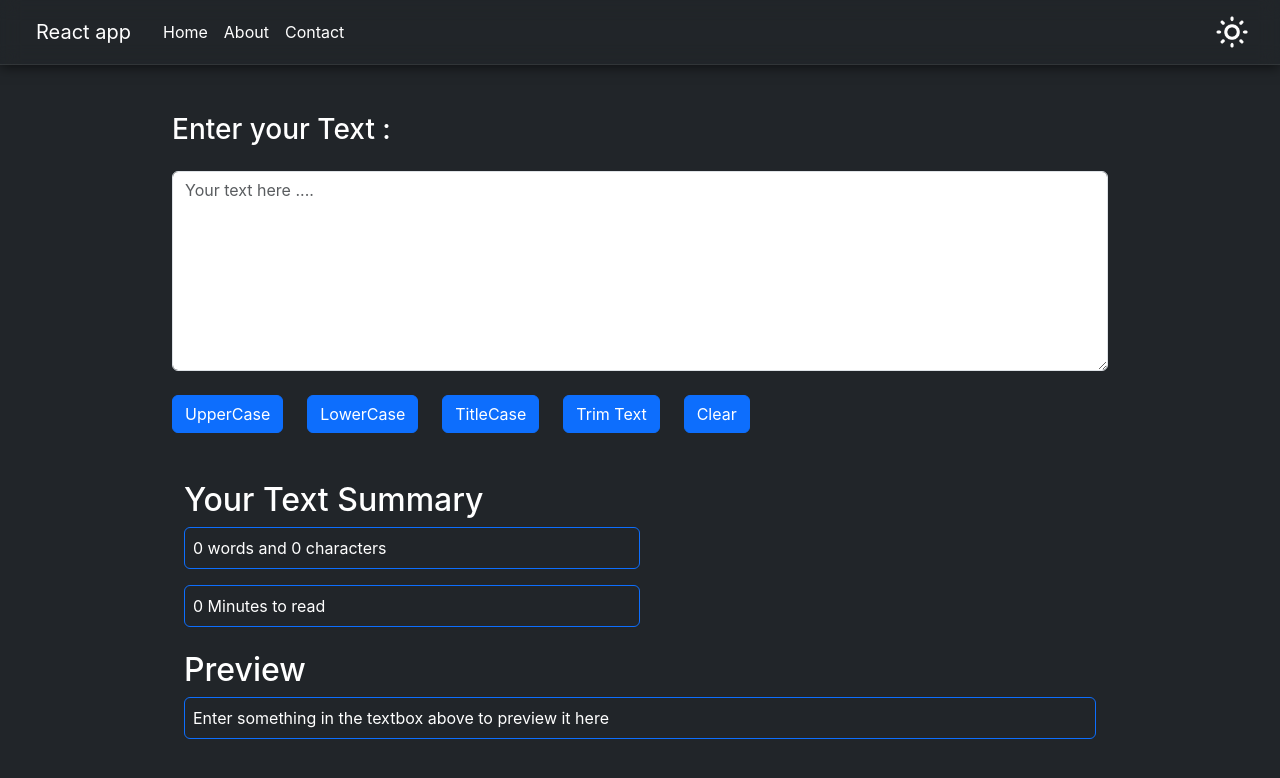
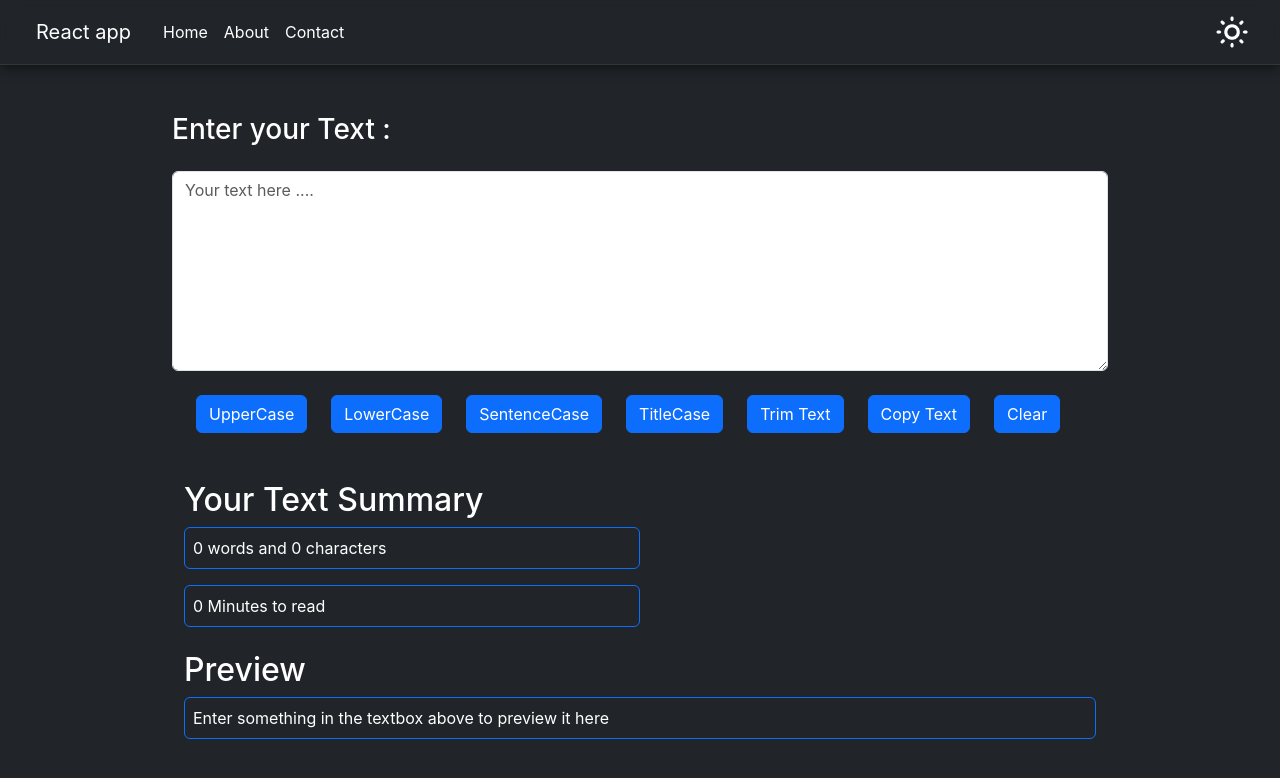
Before and after one commit to Varun04-pixel/TextUtils, a React (Create React App) app: page / in a window 1280 px wide. Shown: the top 778 px of the page. Built offline with nearby package versions, Linux system fonts and the light colour scheme.

Commit message:
added more features (buttons)

```diff
--- a/src/Component/Form.js
+++ b/src/Component/Form.js
@@ -2,6 +2,7 @@ import React, { useState } from "react";
 
 function Form() {
   const [text, setText] = useState("");
+  const [copyBtn, setCoptBtn] = useState('Copy Text')
 
   const handleOnChange = (event) => {
     setText(event.target.value);
@@ -14,9 +15,45 @@ function Form() {
     const newText = text.toLowerCase();
     setText(newText);
   }
+  const handleOnClickSentence = () => {
+    handleOnClickTrim();
+    let newText = "";
+    for(let i=0; i<text.length; i++) {
+      if(i===0) {
+        newText += text[i].toUpperCase();
+        i++;
+      }
+      if(text[i] === ".") {
+        if(text[i+1] !== " ") {
+          newText += ". ";
+          newText += text[i+1].toUpperCase();
+          i++;
+        } else {
+          newText += ". ";
+          newText += text[i+2].toUpperCase();
+          i+=2;
+        }
+      } else {
+        newText += text[i].toLowerCase();
+      }
+    }
+    setText(newText);
+  }
   const handleOnClickTrim = () => {
-    const newText = text.trim();
-    setText(newText);
+    let newText = ''
+    let spaceSeen = false
+    for(let a of text) {
+      if(a === " ") {
+        if(!spaceSeen) {
+          newText += " "
+          spaceSeen = true
+        }
+      } else {
+        newText += a;
+        spaceSeen = false
+      }
+    }
+    setText(newText)
   }
   const handleOnClickTitle = () => {
     const newText = text.split(" ").filter((ele) => {
@@ -25,6 +62,13 @@ function Form() {
       return ele.charAt(0).toUpperCase()+ele.slice(1).toLowerCase();
     }).join(" ");
     setText(newText);
+  }
+  const handleOnCopy = () => {
+    navigator.clipboard.writeText(text)
+    setCoptBtn('Copied')
+    setTimeout(() => {
+      setCoptBtn("Copy Text");
+    }, 2000);
   }
   const handleOnClear = () => {
     setText("");
@@ -44,14 +88,20 @@ function Form() {
           width: "100%",
         }}
       ></textarea>
-      <button onClick={handleOnClickUpper} className="btn btn-primary my-4">
+      <button onClick={handleOnClickUpper} className="btn btn-primary my-4 mx-4">
         UpperCase
       </button>
       <button
         onClick={handleOnClickLower}
-        className="btn btn-primary my-auto mx-4"
+        className="btn btn-primary my-auto mx-auto"
       >
         LowerCase
+      </button>
+      <button
+        onClick={handleOnClickSentence}
+        className="btn btn-primary mx-4 my-auto"
+      >
+        SentenceCase
       </button>
       <button onClick={handleOnClickTitle} className="btn btn-primary my-auto">
         TitleCase
@@ -59,7 +109,10 @@ function Form() {
       <button onClick={handleOnClickTrim} className="btn btn-primary mx-4 my-auto">
         Trim Text
       </button>
-      <button onClick={handleOnClear} className="btn btn-primary my-4">
+      <button onClick={handleOnCopy} className="btn btn-primary my-4">
+         {copyBtn}
+      </button>
+      <button onClick={handleOnClear} className="btn btn-primary mx-4 my-4">
          Clear
       </button>
 
```
